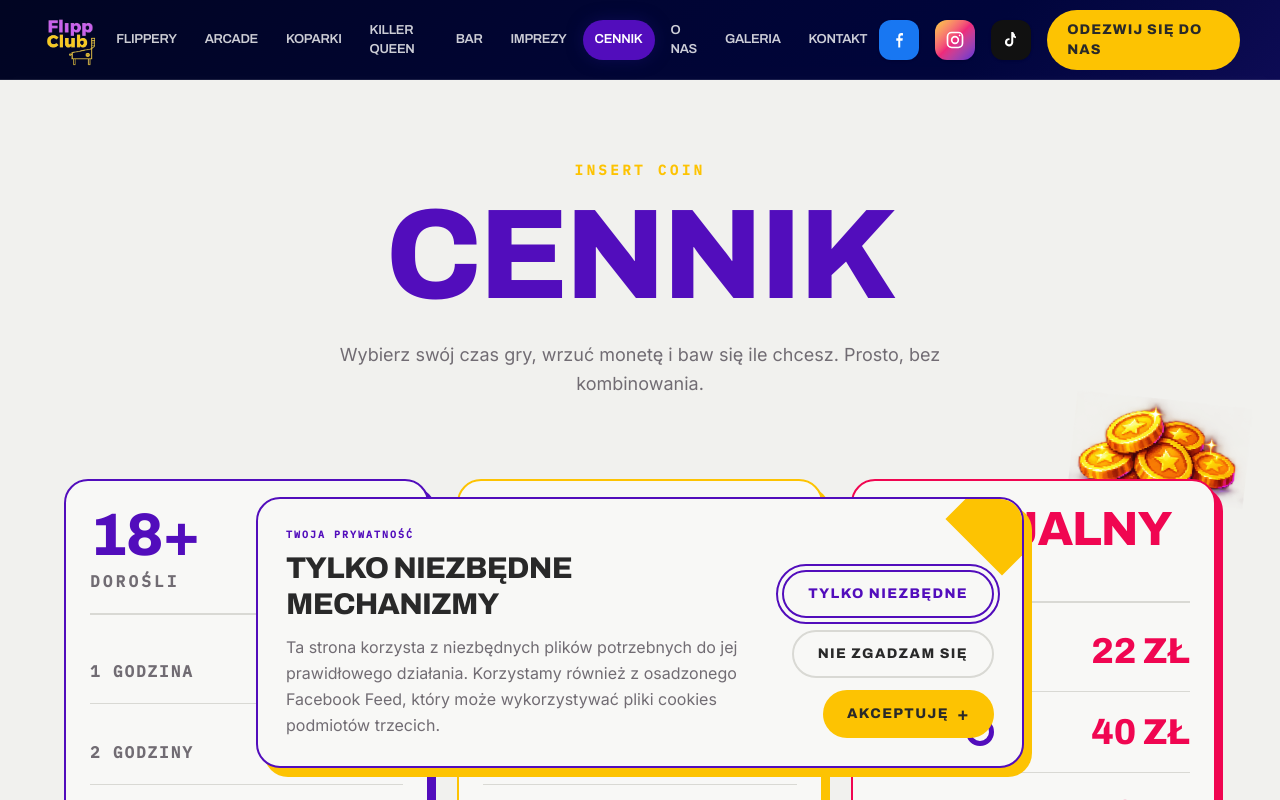
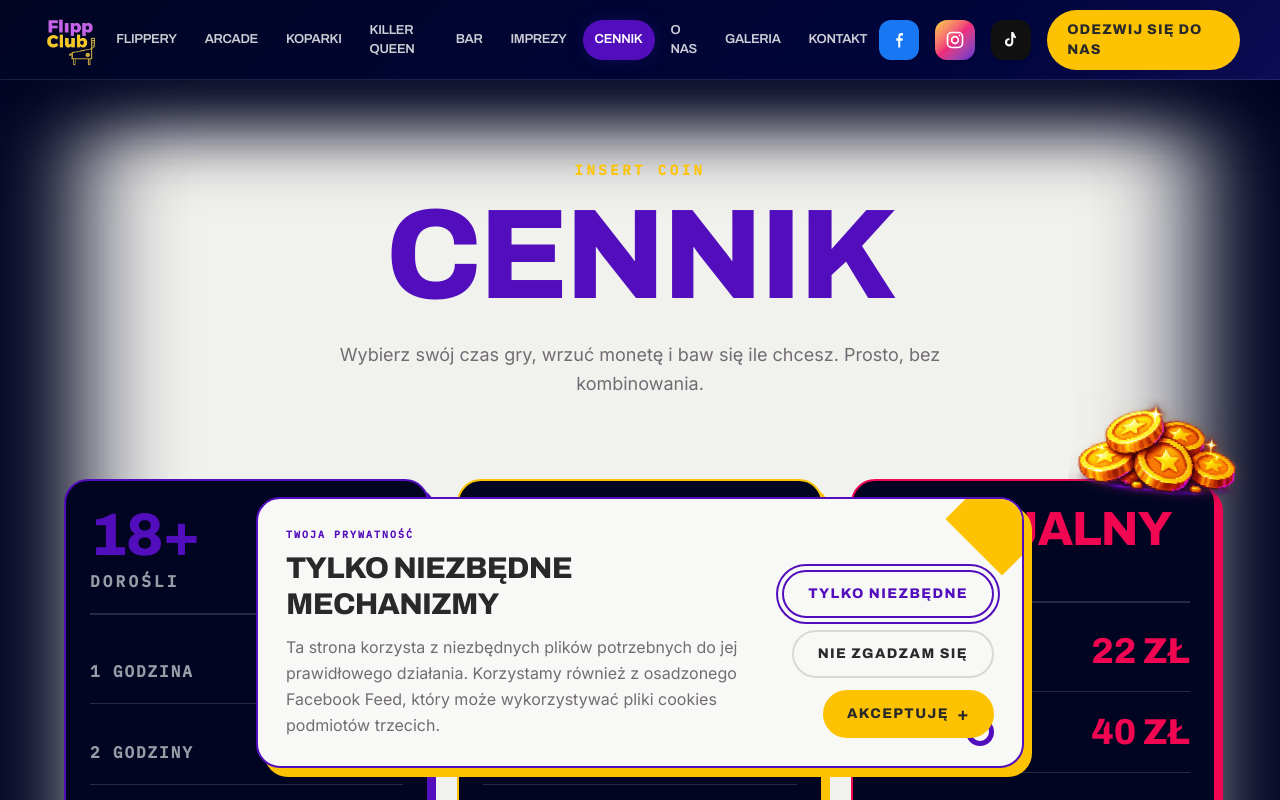
Before and after one commit to mstobrawa/flippclub, a Next.js app: page /pricing in a window 1280 px wide. Shown: the top 800 px of the page. Built offline with nearby package versions, Linux system fonts and the light colour scheme.

Commit message:
style: strengthen content panel shadow

```diff
--- a/src/app/pricing/page.tsx
+++ b/src/app/pricing/page.tsx
@@ -119,7 +119,7 @@ export default function PricingPage() {
       {/* BACKGROUND DECORATIONS */}
       {/* ================================================== */}
 
-      {/* Large purple ring */}
+      {/* DEKOR 1 — DUŻE FIOLETOWE KOŁO — LEWA GÓRA */}
       <div
         aria-hidden="true"
         className="
@@ -139,7 +139,7 @@ export default function PricingPage() {
         "
       />
 
-      {/* Large yellow ring */}
+      {/* DEKOR 2 — DUŻE ŻÓŁTE KOŁO — PRAWA GÓRA/ŚRODEK */}
       <div
         aria-hidden="true"
         className="
@@ -159,7 +159,7 @@ export default function PricingPage() {
         "
       />
 
-      {/* Pink square */}
+      {/* DEKOR 3 — RÓŻOWY KWADRAT — LEWA ŚRODKOWA */}
       <div
         aria-hidden="true"
         className="
@@ -178,7 +178,7 @@ export default function PricingPage() {
         "
       />
 
-      {/* Blue diamond */}
+      {/* DEKOR 4 — NIEBIESKI DIAMENT — PRAWA ŚRODKOWA */}
       <div
         aria-hidden="true"
         className="
@@ -197,7 +197,7 @@ export default function PricingPage() {
         "
       />
 
-      {/* Small yellow pixel */}
+      {/* DEKOR 5 — MAŁY ŻÓŁTY PIXEL — LEWA GÓRA */}
       <div
         aria-hidden="true"
         className="
@@ -216,7 +216,7 @@ export default function PricingPage() {
         "
       />
 
-      {/* Small purple pixel */}
+      {/* DEKOR 6 — MAŁY FIOLETOWY PIXEL — PRAWA GÓRA */}
       <div
         aria-hidden="true"
         className="
@@ -234,7 +234,7 @@ export default function PricingPage() {
         "
       />
 
-      {/* Bottom ring */}
+      {/* DEKOR 7 — DOLNE FIOLETOWE KOŁO */}
       <div
         aria-hidden="true"
         className="
@@ -258,7 +258,7 @@ export default function PricingPage() {
       {/* LIGHT CONTENT SURFACE */}
       {/* ================================================== */}
 
-      <div className="relative z-10 mx-auto w-full max-w-7xl rounded-b-[32px] bg-background px-5 py-14 sm:px-8 sm:py-16 lg:px-10 lg:py-20">
+      <div className="relative z-10 mx-auto w-full max-w-7xl rounded-b-[32px] bg-background px-5 py-14 shadow-[inset_110px_0_95px_-20px_rgba(1,5,34,0.88),inset_-110px_0_95px_-20px_rgba(1,5,34,0.88),inset_0_85px_85px_-45px_rgba(1,5,34,0.78),inset_0_-85px_85px_-45px_rgba(1,5,34,0.78),inset_65px_65px_80px_-55px_rgba(1,5,34,0.72),inset_-65px_65px_80px_-55px_rgba(1,5,34,0.72),inset_65px_-65px_80px_-55px_rgba(1,5,34,0.72),inset_-65px_-65px_80px_-55px_rgba(1,5,34,0.72)] sm:px-8 sm:py-16 lg:px-10 lg:py-20">
         <div className="relative z-30">
           {/* ================================================== */}
           {/* HEADER */}
@@ -290,7 +290,7 @@ export default function PricingPage() {
           {/* ================================================== */}
 
           <div className="relative mx-auto mt-16 max-w-6xl sm:mt-20">
-            {/* Coins decoration */}
+            {/* DEKOR — MONETY NAD KARTAMI */}
             <div
               aria-hidden="true"
               className="
@@ -298,7 +298,7 @@ export default function PricingPage() {
                 absolute
                 -right-8
                 -top-20
-                z-0
+                z-20
                 hidden
                 w-44
                 rotate-6
@@ -322,10 +322,10 @@ export default function PricingPage() {
                 return (
                   <Reveal key={price.label} delay={index * 120}>
                     <article
-                      className={`group relative h-full overflow-hidden rounded-3xl border-2 bg-surface p-6 transition duration-200 hover:-translate-y-1 ${styles.border} ${styles.shadow}`}
+                      className={`group relative h-full overflow-hidden rounded-3xl border-2 bg-[#010522] p-6 transition duration-200 hover:-translate-y-1 ${styles.border} ${styles.shadow}`}
                     >
                       {/* Card header */}
-                      <div className="border-b-2 border-border pb-5">
+                      <div className="border-b-2 border-white/15 pb-5">
                         <p
                           className={`font-display ${
                             price.label === "SPECJALNY"
@@ -336,7 +336,7 @@ export default function PricingPage() {
                           {price.label}
                         </p>
 
-                        <p className="mt-1 font-mono text-sm font-bold uppercase tracking-[0.2em] text-muted sm:text-base">
+                        <p className="mt-1 font-mono text-sm font-bold uppercase tracking-[0.2em] text-white/60 sm:text-base">
                           {price.blocks[0].top}
                         </p>
                       </div>
@@ -346,9 +346,9 @@ export default function PricingPage() {
                         {price.blocks.slice(1).map((block) => (
                           <div
                             key={block.top}
-                            className="flex items-end justify-between border-b border-border py-5 last:border-b-0"
+                            className="flex items-end justify-between border-b border-white/15 py-5 last:border-b-0"
                           >
-                            <span className="font-mono text-sm font-bold uppercase tracking-[0.12em] text-muted sm:text-base">
+                            <span className="font-mono text-sm font-bold uppercase tracking-[0.12em] text-white/60 sm:text-base">
                               {block.top}
                             </span>
 
@@ -362,7 +362,7 @@ export default function PricingPage() {
                       </div>
 
                       {/* Hover detail */}
-                      <div className="mt-2 text-center font-mono text-[10px] font-bold uppercase tracking-[0.2em] text-muted opacity-0 transition duration-200 group-hover:opacity-100">
+                      <div className="mt-2 text-center font-mono text-[10px] font-bold uppercase tracking-[0.2em] text-white/45 opacity-0 transition duration-200 group-hover:opacity-100">
                         INSERT COIN • PLAY
                       </div>
                     </article>
```
Also changed, not shown: src/components/sections/FacebookFeed.tsx (+62 -27 lines).
